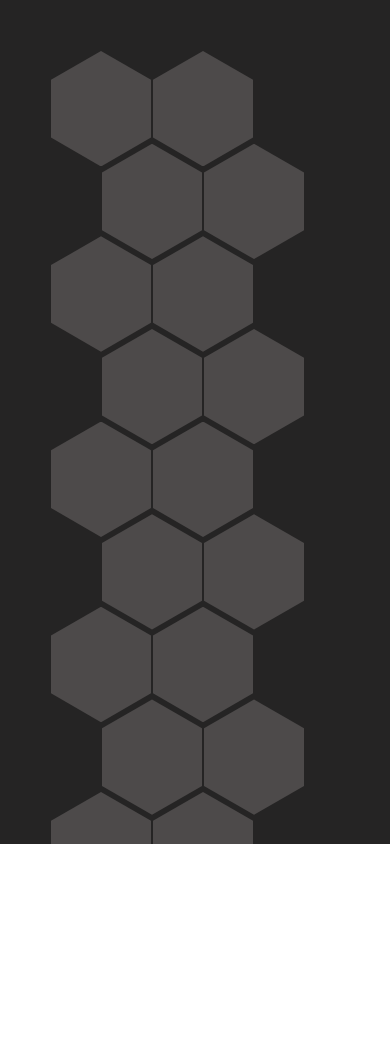
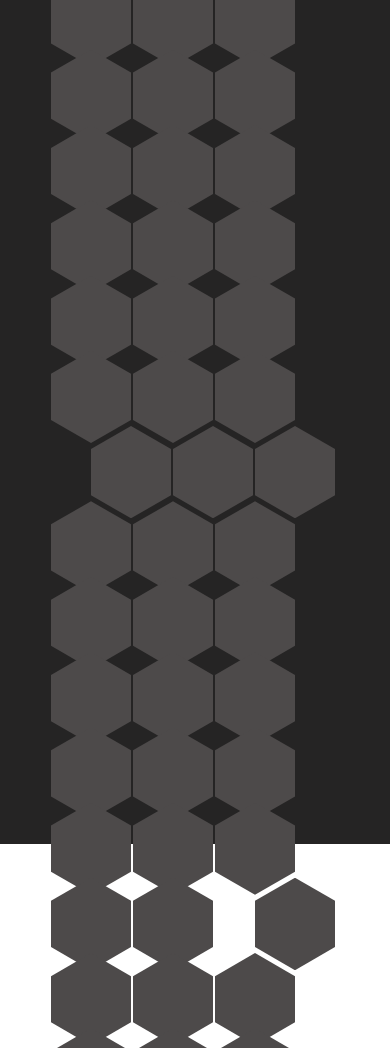
Before and after one commit to TNilCode/hive-game, a plain HTML site: page index.html in a window 390 px wide. Shown: the top 1048 px of the page. Before the commit the page ends 844 px from the top, so only its background shows below. Drawn offline with Linux system fonts and the light colour scheme.

Commit message:
Made grid structure more responsive

```diff
--- a/index.html
+++ b/index.html
@@ -8,11 +8,10 @@
 </head>
 <body>
     <div class="container">
-        <div class="hive-grid">
-
-        </div>
+        <div class="hive-grid"></div>
+        <div class="init-div" onclick="document.querySelector('.container').classList.add('blurred')"></div>
       </div>
 
-      <script src="script.js"></script>
+      <script src="script.js" type="module"></script>
 </body>
 </html>
--- a/script.js
+++ b/script.js
@@ -1,4 +1,9 @@
-const hiveGridEl = document.querySelector(".hive-grid");
+import { renderGrid } from './setup.js';
 
-hexagonAmount = 80;
-for(i = 1; i <= hexagonAmount; i++) hiveGridEl.insertAdjacentHTML("beforeend", `<div class="hexagon"></div>`);
+renderGrid();
+
+const hexagonEls = document.querySelectorAll(".hexagon");
+
+hexagonEls.forEach((hexagon) => hexagon.addEventListener("click", function(){
+
+}));
--- /dev/null
+++ b/setup.js
@@ -0,0 +1,11 @@
+export function renderGrid(){
+    const hiveGridEl = document.querySelector(".hive-grid");
+
+    const hexagonAmount = 80;
+    for(let i = 1; i <= hexagonAmount; i++) {
+        hiveGridEl.insertAdjacentHTML("beforeend", `<div class="hexagon" id="tile-${i}"></div>`);
+        if(i == 11 || i == 31 || i == 51 || i == 71) document.querySelector(`#tile-${i}`).style.marginLeft = "calc(var(--s)/2 + var(--m))";
+    }
+
+
+}
--- a/style.css
+++ b/style.css
@@ -4,7 +4,7 @@
 }
 
 :root {
-    --s: 100px;
+    --s: 80px;
     /* size  */
     --m: 1px;
     /* margin */
@@ -16,25 +16,28 @@ html,
 .container {
     width: 100vw;
     height: 100vh;
-    overflow: hidden;
+    /* overflow: hidden; */
+}
+
+.blurred {
+    filter: blur(4px);
+}
+
+.hidden {
+    display: none !important;
 }
 
 .container {
     display: flex;
     background-color: #252424;
     justify-content: center;
-    /* align-items: center;
-    justify-content: center; */
-    /* /* align-items: center
-    justify-content: center; */
-    /* position: relative; */
+    align-items: center;
 }
 
 .hive-grid {
     margin: 50px;
-    /* position: absolute; */
-    width: 1121px;
-    height: 1500px;
+    max-width: 900px;
+    max-height: 1500px;
 }
 
 .hexagon {
@@ -47,12 +50,3 @@ html,
     background: #4d4a4a;
     margin-bottom: calc(var(--m) - var(--s)*0.2885);
 }
-
-.hive-grid::before {
-    content: "";
-    width: calc(var(--s)/2 + var(--m));
-    float: left;
-    height: 120%;
-    shape-outside: repeating-linear-gradient(#0000 0 calc(var(--f) - 3px),
-            #000 0 var(--f));
-}
```
Also changed, not shown: players.js (added, +27 -0 lines), random.js (added).
